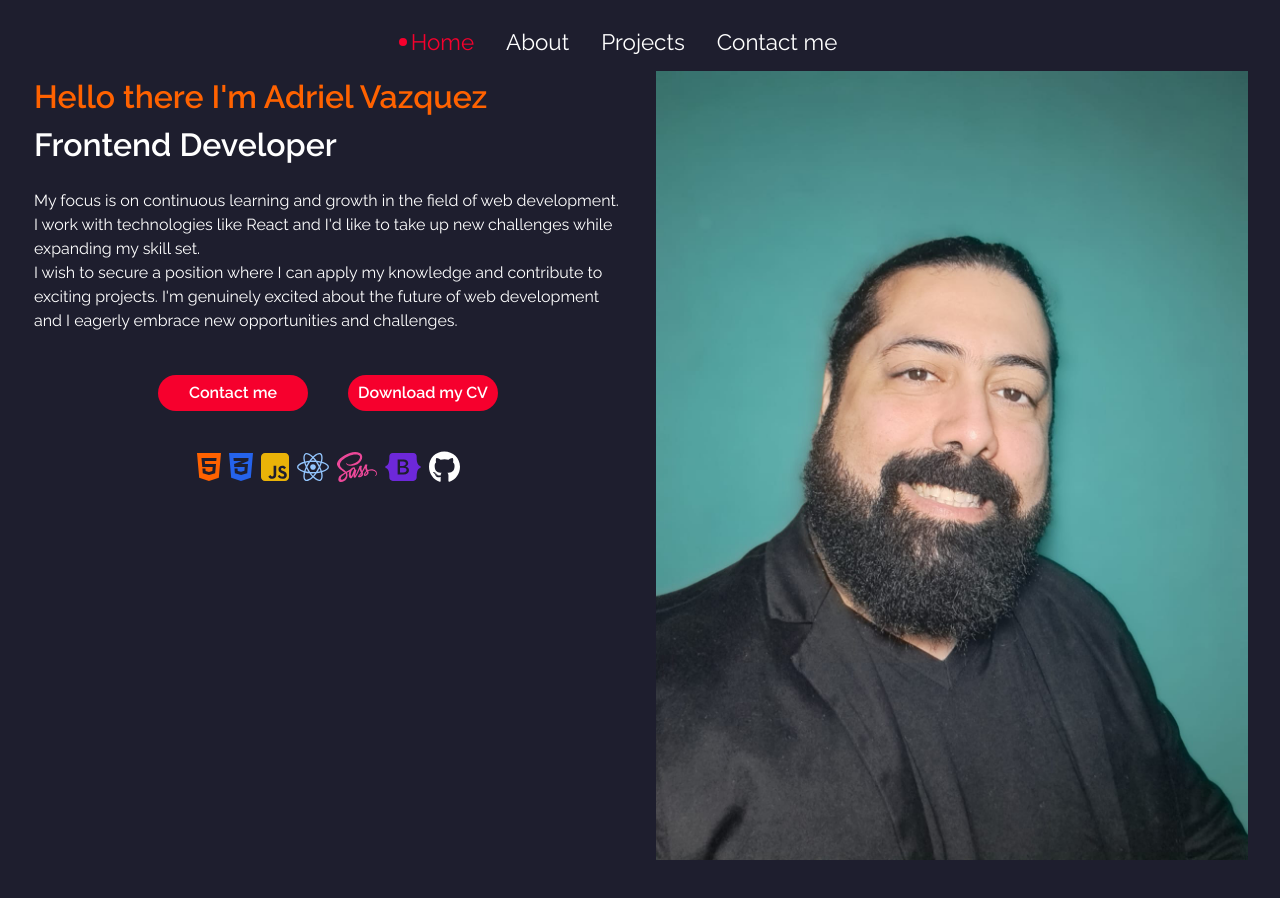
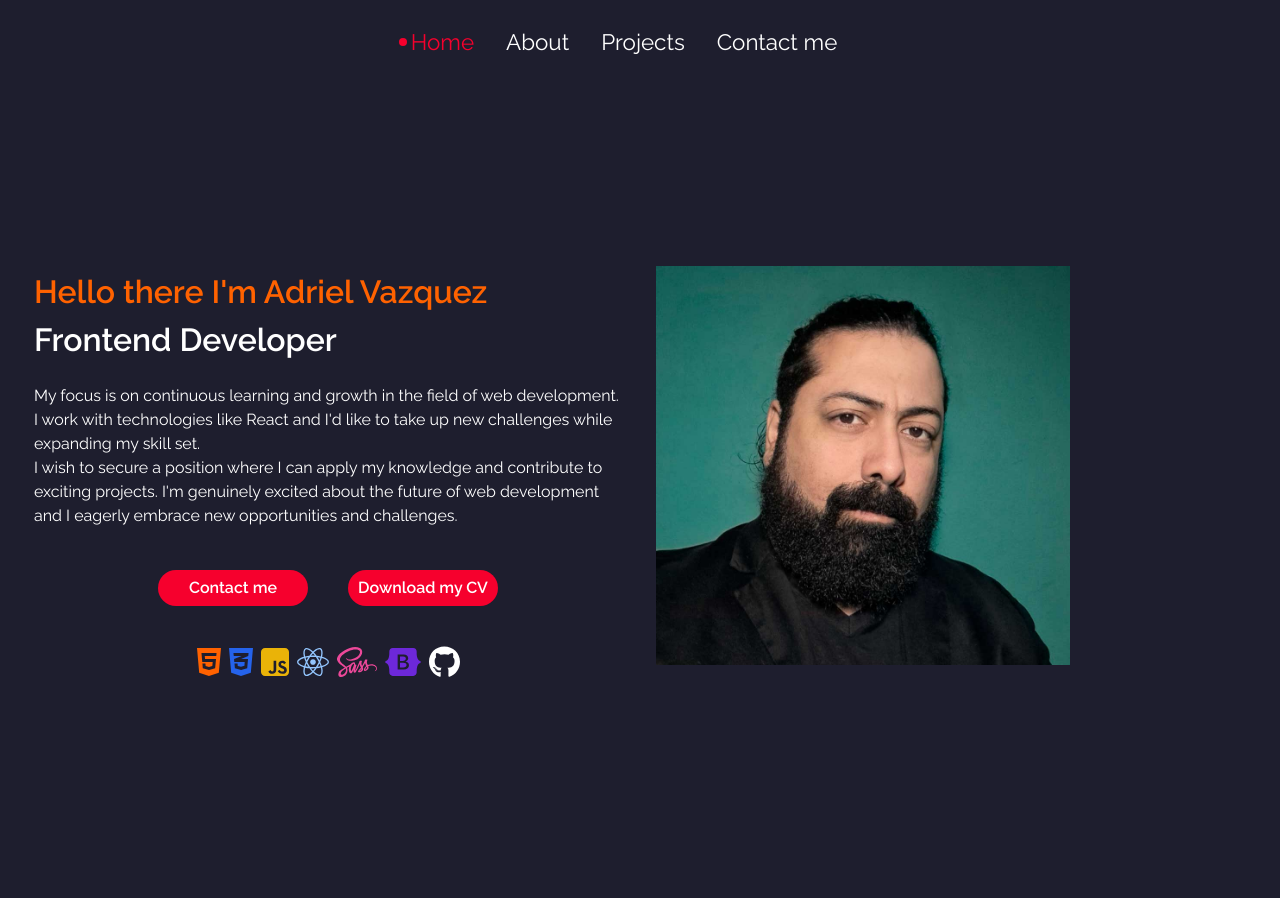
Before and after one commit to adrielvazquez89x/portfolio, a React (Vite) app: page / in a window 1280 px wide. Built offline with nearby package versions, Linux system fonts and the light colour scheme.

Commit message:
version04mod

```diff
--- a/src/App.jsx
+++ b/src/App.jsx
@@ -1,11 +1,6 @@
-import './App.css'
 import { ThemeProvider } from '@emotion/react'
 import Navbar from './components/navbar/Navbar'
 import { BrowserRouter as Router } from 'react-router-dom'
-import Home from './components/home/Home'
-import About from './components/about/About'
-import Projects from './components/projects/Projects'
-import Contact from './components/contact/Contact'
 import AnimatedRoutes from './components/animated/AnimatedRoutes'
 
 
--- a/src/components/home/Home.jsx
+++ b/src/components/home/Home.jsx
@@ -38,7 +38,7 @@ const Home = () => {
                 </div>
 
                 <div className='m-auto mb-10'>
-                    <img src={profile} alt="" />
+                    <img src={profile} alt="profile" className='img-home ' />
                 </div>
 
             </div>
--- a/src/index.css
+++ b/src/index.css
@@ -24,3 +24,7 @@ body {
 .main-color2 {
     color: #ff6200;
 }
+
+.img-home {
+    width: 70%;
+}
```
Also changed, not shown: src/App.css (deleted), src/img/profile.jpg.
